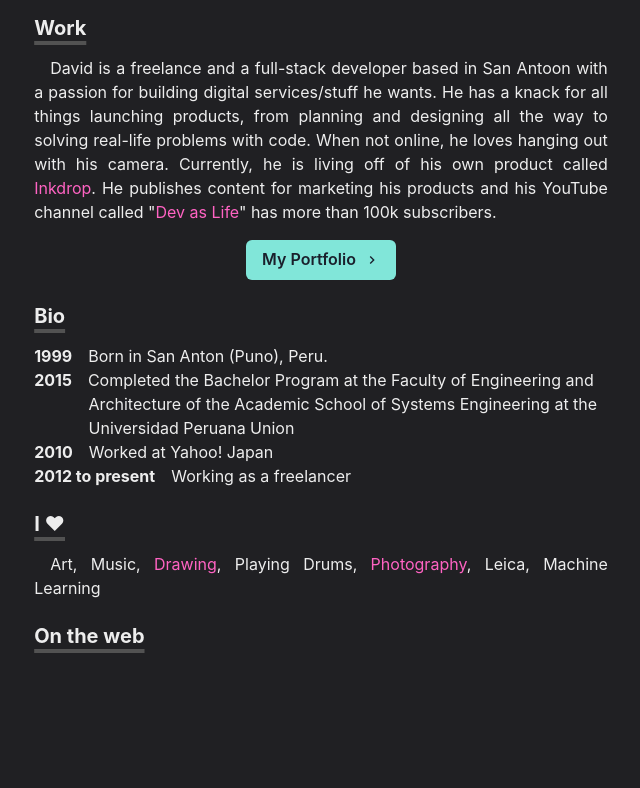
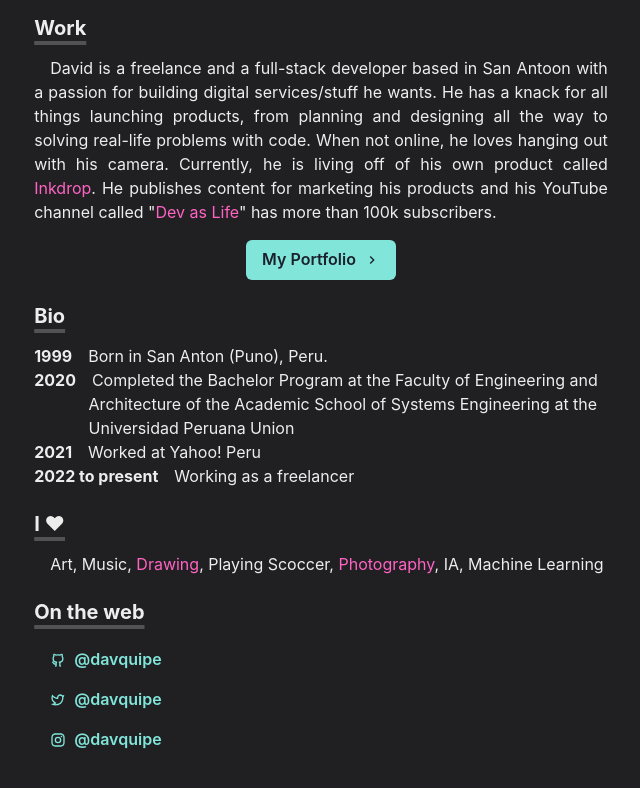
Before and after one commit to davquipe/davquipe-homepage, a Next.js app: page / in a window 1280 px wide. Shown: the part 230-1018 px from the top of the page, without its empty margins (319-959 px from the left). Before the commit the page ends 934 px from the top, so only its background shows below. Built offline with nearby package versions, Linux system fonts and the light colour scheme.

Commit message:
Animate the toggle theme button

```diff
--- a/components/theme-toggle-button.js
+++ b/components/theme-toggle-button.js
@@ -1,14 +1,26 @@
 import { SunIcon, MoonIcon } from '@chakra-ui/icons'
 import { IconButton, useColorMode, useColorModeValue } from '@chakra-ui/react'
+import { AnimatePresence, motion } from 'framer-motion'
 
 
 const ThemeToggleButton = () => {
     const { toggleColorMode } = useColorMode()
   return (
+    <AnimatePresence exitBeforeEnter initial={false}>
+      <motion.div
+        style={{ display: 'inline-block' }}
+        key={useColorModeValue('light', 'dark')}
+        initial={{ y: -20, opacity: 0 }}
+        animate={{ y: 0, opacity: 1 }}
+        exit={{ y: 20, opacity: 0 }}
+        transition={{ duration: 0.3 }}
+      >
     <IconButton aria-label='Toggle theme'
         colorScheme={useColorModeValue('purple','orange')}
         icon={useColorModeValue(<MoonIcon />, <SunIcon />)}
         onClick={toggleColorMode}></IconButton>
+      </motion.div>
+    </AnimatePresence>
   )
 }
 
--- a/package.json
+++ b/package.json
@@ -19,7 +19,8 @@
     "framer-motion": "^6.3.11",
     "next": "^12.1.6",
     "react": "^18.1.0",
-    "react-dom": "^18.1.0"
+    "react-dom": "^18.1.0",
+    "react-icons": "^4.4.0"
   },
   "devDependencies": {
     "eslint": "^8.17.0",
--- a/pages/index.js
+++ b/pages/index.js
@@ -2,6 +2,7 @@ import { ChevronRightIcon } from "@chakra-ui/icons"
 import { Box, Button, Container, Heading, Image, Link, List, ListItem, useColorModeValue } from "@chakra-ui/react"
 import NextLink from 'next/link'
 import { BioSection, BioYear } from "../components/bio"
+import { RiGithubLine, RiInstagramLine, RiTwitterLine } from 'react-icons/ri';
 import Paragraph from "../components/paragraph"
 import Section from "../components/section"
 // import Image from "next/image"
@@ -64,17 +65,17 @@ const Page = () => {
             Born in San Anton (Puno), Peru.
         </BioSection>
         <BioSection>
-          <BioYear>2015</BioYear>
+          <BioYear>2020</BioYear>
           Completed the Bachelor Program at the Faculty of Engineering and
           Architecture of the Academic School of Systems Engineering at the
           Universidad Peruana Union
         </BioSection>
         <BioSection>
-          <BioYear>2010</BioYear>
-          Worked at Yahoo! Japan
+          <BioYear>2021</BioYear>
+          Worked at Yahoo! Peru
         </BioSection>
         <BioSection>
-          <BioYear>2012 to present</BioYear>
+          <BioYear>2022 to present</BioYear>
           Working as a freelancer
         </BioSection>
       </Section>
@@ -88,11 +89,11 @@ const Page = () => {
           <Link href="https://illust.odoruinu.net/" target="_blank">
             Drawing
           </Link>
-          , Playing Drums,{' '}
+          , Playing Scoccer,{' '}
           <Link href="https://500px.com/p/craftzdog" target="_blank">
             Photography
           </Link>
-          , Leica, Machine Learning
+          , IA, Machine Learning
         </Paragraph>
       </Section>
 
@@ -102,8 +103,36 @@ const Page = () => {
         </Heading>
         <List>
           <ListItem>
-            <Link>
-
+            <Link href="https://github.com/davquipe" target="_blank">
+              <Button
+                variant='ghost'
+                colorScheme='teal'
+                leftIcon={<RiGithubLine />}
+              >
+                @davquipe
+              </Button>
+            </Link>
+          </ListItem>
+          <ListItem>
+            <Link href="https://twitter.com/davquipe" target="_blank">
+              <Button
+                variant='ghost'
+                colorScheme='teal'
+                leftIcon={<RiTwitterLine />}
+              >
+                @davquipe
+              </Button>
+            </Link>
+          </ListItem>
+          <ListItem>
+            <Link href="https://instagram.com/davquipe" target="_blank">
+              <Button
+                variant='ghost'
+                colorScheme='teal'
+                leftIcon={<RiInstagramLine />}
+              >
+                @davquipe
+              </Button>
             </Link>
           </ListItem>
         </List>
```
Also changed, not shown: 1 other file (tests, documents, lock files or other folders).
